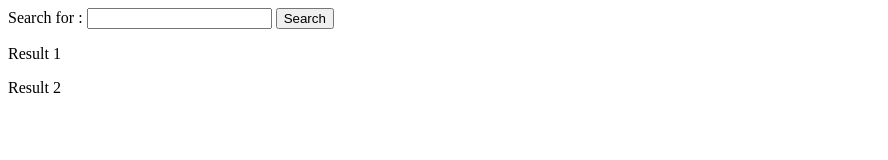
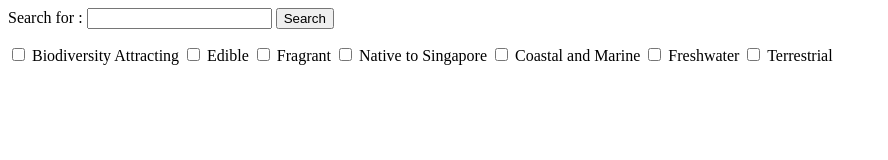
Before and after one commit to tuckmeng/ffw, a plain HTML site: page search.html in a window 1280 px wide. Shown: the whole page, without its empty margins (0-888 px from the left). Drawn offline with Linux system fonts and the light colour scheme.

Commit message:
Add files via upload

```diff
--- a/search.html
+++ b/search.html
@@ -2,26 +2,55 @@
   <head><title>FFW Search Example</title></head>
   <body>
 <script type="text/javascript">
+var additionalchoices = "";
+
 function dosearch() {
+// Click Search Button
 googlesearchbox=document.getElementById("gsc-i-id1");
 googlesubmit=document.getElementsByClassName("gsc-search-button gsc-search-button-v2")[0];
-googlesearchbox.value="\"" + document.getElementById("myname").value + "\"" + " \"family name\" \"common name\"";
+googlesearchbox.value="";
+googlesearchbox.value="\"" + document.getElementById("myname").value + "\"" + " \"family name\" \"common name\"" + " " + additionalchoices;
 googlesubmit.click();
 // Get HTML of hidegoogle element
 googleresults1=document.getElementById("hidegoogle").innerHTML;
 // Parse googleresults1 to get Family Name and Common Name;
 document.getElementById("result1").innerHTML="Test";
 }
+
+function updateAdditionalChoices() {
+// Control additional checkboxes
+        var checkboxes = document.querySelectorAll('input[type="checkbox"]');
+        checkboxes.forEach(function(checkbox) {
+            if (checkbox.checked) {
+                additionalchoices += '"' + checkbox.value + '" ';
+            }
+        });
+        // Remove the trailing comma and space
+        additionalchoices = additionalchoices.slice(0, -1);
+        // Display the concatenated selected values
+        document.getElementById("additionalchoices").innerText = additionalchoices;
+}
+
 </script>
-    <form>
+
+<form>
         <label for="dummy1">Search for :</label>
         <input type="text" width=80 id="myname" name="myname" />
         <input type="button" id=mybutton value="Search" onclick="dosearch()" />
-    </form>
+</form>
 
-<p id=result1>Result 1</p>
-<p id=result2>Result 2</p>
+<form>
+    <label><input type="checkbox" value="biodiversity" onchange="updateAdditionalChoices()"> Biodiversity Attracting</label>
+    <label><input type="checkbox" value="edible" onchange="updateAdditionalChoices()"> Edible</label>
+    <label><input type="checkbox" value="fragrant" onchange="updateAdditionalChoices()"> Fragrant</label>
+    <label><input type="checkbox" value="native" onchange="updateAdditionalChoices()"> Native to Singapore</label>
+    <label><input type="checkbox" value="coastalmarine" onchange="updateAdditionalChoices()"> Coastal and Marine</label>
+    <label><input type="checkbox" value="freshwater" onchange="updateAdditionalChoices()"> Freshwater</label>
+    <label><input type="checkbox" value="terrestrial" onchange="updateAdditionalChoices()"> Terrestrial</label>
+</form>
+
 <script async src="https://cse.google.com/cse.js?cx=a3e71911724544442">
+// Google Custom Search
 </script>
 <div id="hidegoogle">
 <div class="gcse-search"></div>
```
